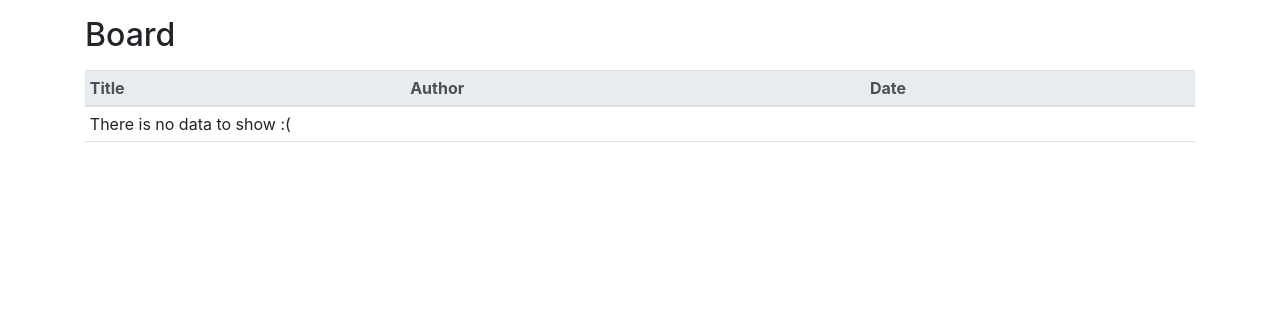
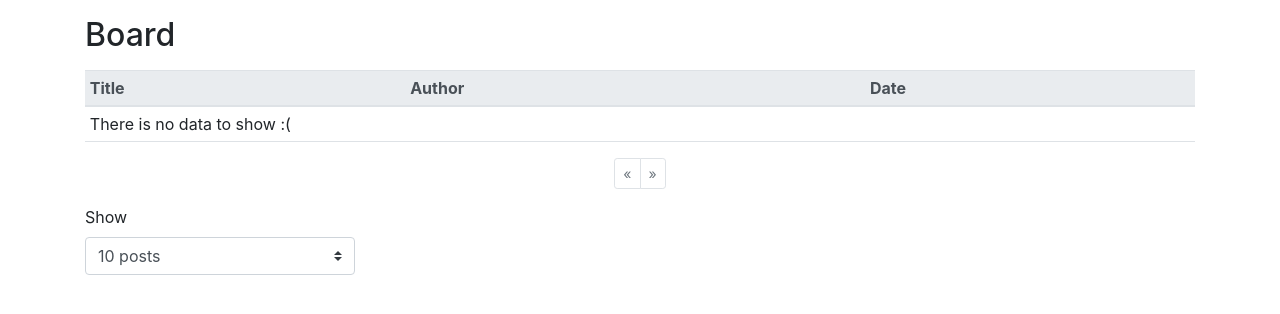
Before and after one commit to Korimse/Node_Board, a Node server app: page /posts in a window 1280 px wide. Shown: the part 56-370 px from the top of the page. Run offline with Node 20, Linux system fonts and the light colour scheme; data that the repository does not hold is empty; some libraries are stand-ins or nearby versions.

Commit message:
pagination

```diff
--- a/routes/posts.js
+++ b/routes/posts.js
@@ -12,13 +12,28 @@ const checkPermission = (req, res, next) => {
     });
 }
 
-router.get('/', (req, res) => {
-    Post.find({})
-    .populate('author')
-    .sort('-createdAt')
-    .exec((err, posts) => {
-        if(err) return res.json(err);
-        res.render('posts/index', {posts:posts})
+router.get('/', async (req, res) => {
+    var page = Math.max(1, parseInt(req.query.page));
+    var limit = Math.max(1, parseInt(req.query.limit));
+    console.log(req.query.page, req.query.limit)
+    page = !isNaN(page)?page:1;
+    limit = !isNaN(limit)?limit:10;
+
+    var skip = (page-1)*limit;
+    var count = await Post.countDocuments({});
+    var maxPage = Math.ceil(count/limit);
+    var posts = await Post.find({})
+        .populate('author')
+        .sort('-createdAt')
+        .skip(skip)
+        .limit(limit)
+        .exec();
+
+    res.render('posts/index', {
+        posts:posts,
+        currentPage:page,
+        maxPage:maxPage,
+        limit:limit
     });
 });
 
--- a/views/posts/index.ejs
+++ b/views/posts/index.ejs
@@ -14,7 +14,7 @@
                 <thead class="thead-light">
                   <tr>
                     <th scope="col">Title</th>
-                    <th scope="col" class="author">Author</th> <!-- 1 -->
+                    <th scope="col" class="author">Author</th>
                     <th scope="col" class="date">Date</th>
                   </tr>
                 </thead>
@@ -30,7 +30,7 @@
                       <td>
                         <a href="/posts/<%= post._id %>"><div class="ellipsis"><%= post.title %></div></a>
                       </td>
-                      <td class="author"> <!-- 2 -->
+                      <td class="author">
                         <div class="ellipsis"><%= post.author ? post.author.username : "" %></div>
                       </td>
                       <td class="date">
@@ -41,11 +41,54 @@
                 </tbody>
 
               </table>
-            <div>
+
+              <div class="row mb-3">
+
+                <div class="col-2">
                   <% if(isAuthenticated){ %>
                     <a class="btn btn-primary" href="/posts/new">New</a>
                   <% } %>
                 </div>
+
+                <nav class="col-8">
+                  <%
+                    var offset = 2;
+                    var previousBtnEnabled = currentPage>1;
+                    var nextBtnEnabled = currentPage<maxPage;
+                  %>
+                  <ul class="pagination pagination-sm justify-content-center align-items-center h-100 mb-0">            <li class="page-item <%= previousBtnEnabled?'':'disabled' %>">
+                      <a class="page-link" href="/posts?page=<%= currentPage-1 %>&limit=<%= limit %>" <%= previousBtnEnabled?'':'tabindex=-1' %>>«</a>
+                    </li>
+                    <% for(i=1;i<=maxPage;i++){ %>
+                      <% if(i==1 || i==maxPage || (i>=currentPage-offset && i<=currentPage+offset)){ %>
+                        <li class="page-item <%= currentPage==i?'active':'' %>"><a class="page-link" href="/posts?page=<%= i %>&limit=<%= limit %>"> <%= i %> </a></li>
+                      <% } else if(i==2 || i==maxPage-1){ %>
+                        <li><a class="page-link">...</a></li>
+                      <% } %>
+                    <% } %>
+                    <li class="page-item <%= nextBtnEnabled?'':'disabled' %>">
+                      <a class="page-link" href="/posts?page=<%= currentPage+1 %>&limit=<%= limit %>" <%= nextBtnEnabled?'':'tabindex=-1' %>>»</a>
+                    </li>
+                  </ul>
+                </nav>
+
+              </div>
+
+              <form action="/posts" method="get">
+                <div class="form-row">
+
+                  <div class="form-group col-3">
+                    <label>Show</label>
+                    <select name="limit" class="custom-select" onchange="this.parentElement.parentElement.parentElement.submit()">
+                      <option value="5" <%= limit==5?'selected':'' %>>5 posts</option>
+                      <option value="10" <%= limit==10?'selected':'' %>>10 posts</option>
+                      <option value="20" <%= limit==20?'selected':'' %>>20 posts</option>
+                    </select>
+                  </div>
+
+                </div>
+              </form>
+
             </div>
           </body>
         </html>
```
Lines whose indentation alone changed are shown as unchanged.
